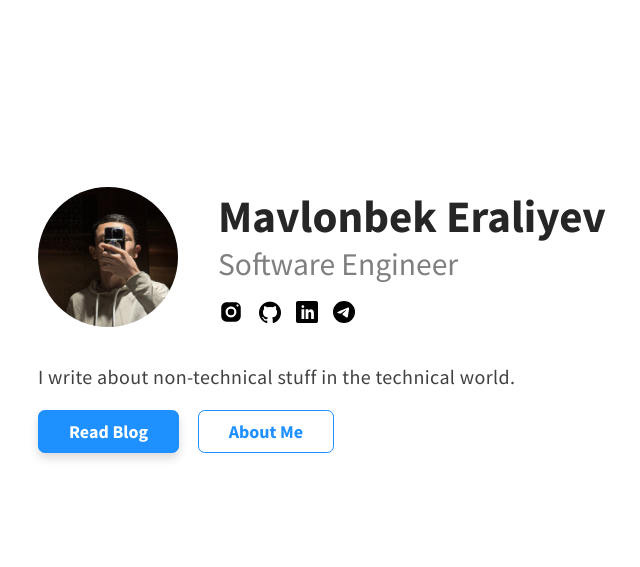
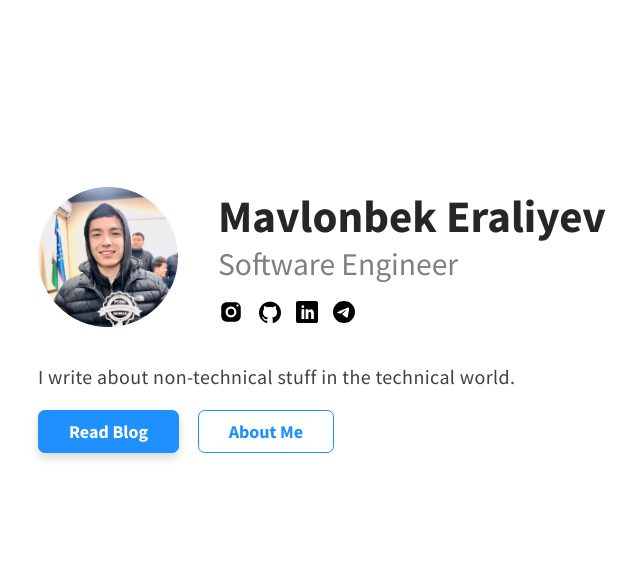
Before and after one commit to MavlonbekPy/mv_blog, a Django app: page / in a window 1280 px wide. Shown: the part 80-647 px from the top of the page, without its empty margins (122-762 px from the left). Run offline with Django 4.2, Linux system fonts and the light colour scheme; some libraries are stand-ins or nearby versions; some web fonts are replaced.

Commit message:
Image changed

```diff
--- a/templates/index.html
+++ b/templates/index.html
@@ -11,7 +11,7 @@
     <meta name="viewport" content="width=device-width, initial-scale=1.0">
     <meta name="description"
           content="I am Mavlonbek Eraliyev, a 18-year-old Software Engineer from Tashkent, Uzbekistan, currently living in Akhangaran">
-    <meta name="og:image" content="{% static 'assets/images/mavlonbek.jpeg' %}">
+    <meta name="og:image" content="{% static 'assets/images/mavlonbek_pubg.JPG' %}">
     <link href="{% static '/assets/css/flexgridcombo.css' %}" rel="stylesheet">
     <link rel="stylesheet" href="{% static 'css/bootstrap.min.css' %}">
     <link href="/static/assets/css/style67d9.css?version=2" rel="stylesheet">
@@ -45,7 +45,7 @@
             <div class="col-xl-8 col-lg-10 col-12 stagger-animation">
                 <div class="about flex align-items-center">
                     <img class="anim-item profile-picture
-                                align-self-start" src="{% static 'assets/images/mavlonbek.jpeg' %}" alt="Mavlonbek"/>
+                                align-self-start" src="{% static 'assets/images/mavlonbek_pubg.JPG' %}" alt="Mavlonbek"/>
                     <div class="about-detail anim-item">
                         <h1 class="title">Mavlonbek Eraliyev</h1>
                         <h3 class="desc">Software Engineer</h3>
```
Also changed, not shown: static/assets/images/mavlonbek_pubg.JPG (added).
